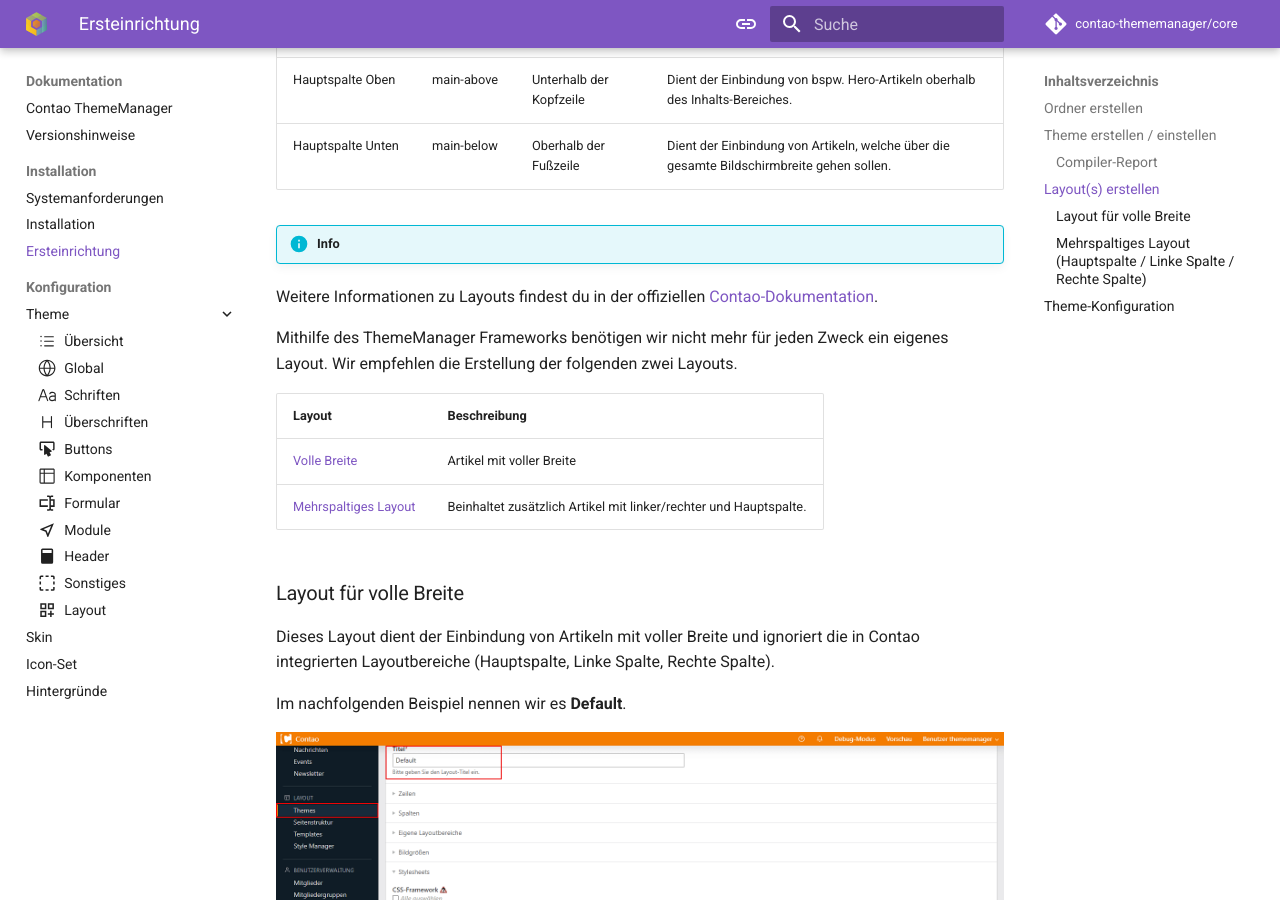
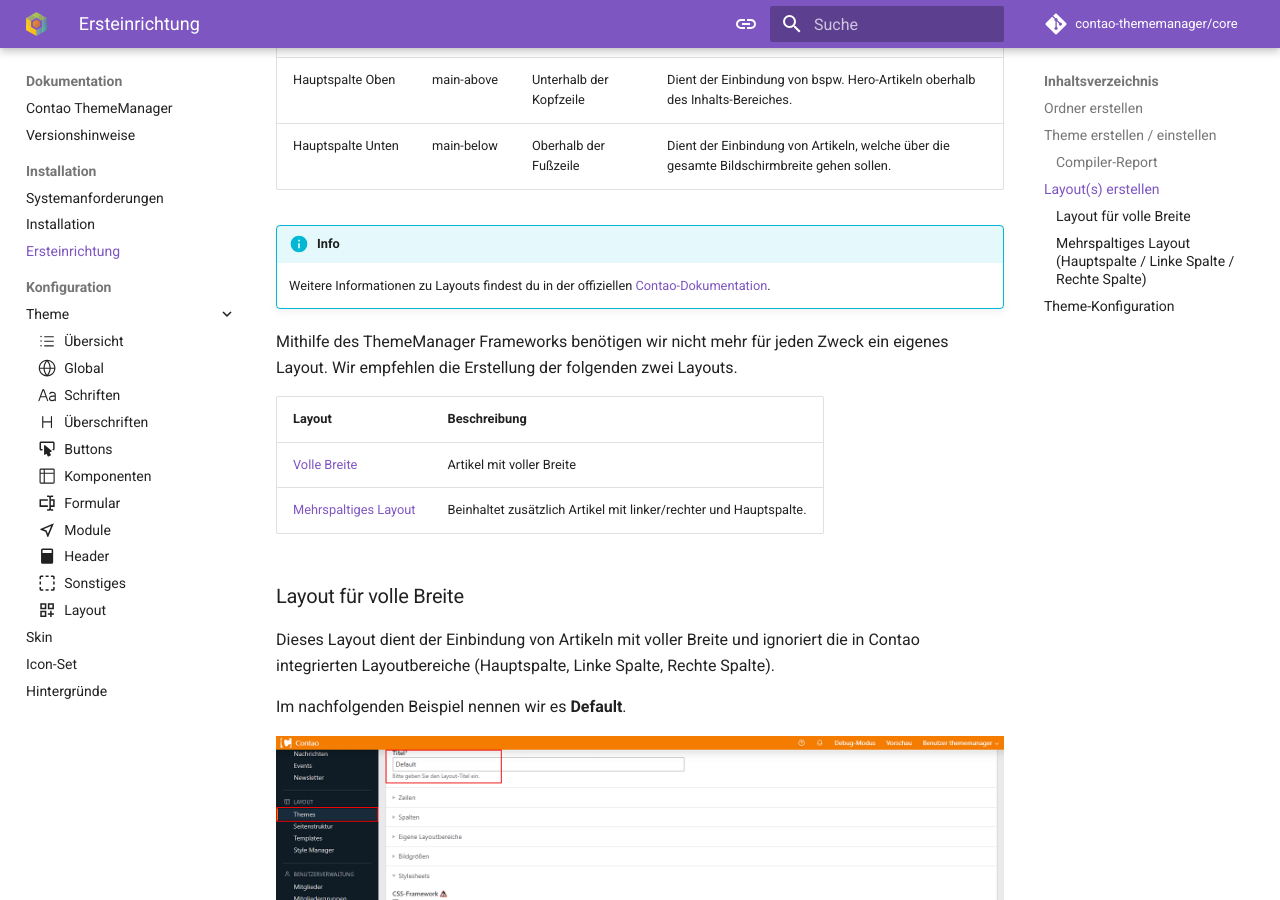
Before and after one commit to contao-thememanager/docs, an MkDocs documentation site: the page built from docs/pages/docs/installation/setup.md, in a window 1280 px wide and 900 px high, scrolled down 2634 px. Built offline with MkDocs 1.6.1 and Material for MkDocs 9.7.7, drawn with Linux system fonts in a browser that asks for light colours; comment, search, counter and statistics services are not loaded.

Commit message:
Prepare docs
- Update setup

```diff
--- a/docs/pages/docs/installation/setup.md
+++ b/docs/pages/docs/installation/setup.md
@@ -49,8 +49,9 @@
 | Hauptspalte Unten     | main-below | Oberhalb der Fußzeile   | Dient der Einbindung von Artikeln, welche über die gesamte Bildschirmbreite gehen sollen. |
 
 !!! info
-Weitere Informationen zu Layouts findest du in der
-offiziellen [Contao-Dokumentation](https://docs.contao.org/manual/de/layout/theme-manager/seitenlayouts-verwalten/).
+
+    Weitere Informationen zu Layouts findest du in der
+    offiziellen [Contao-Dokumentation](https://docs.contao.org/manual/de/layout/theme-manager/seitenlayouts-verwalten/).
 
 Mithilfe des ThemeManager Frameworks benötigen wir nicht mehr für jeden Zweck ein eigenes Layout. Wir empfehlen die
 Erstellung der folgenden zwei Layouts.
@@ -124,7 +125,7 @@
 
 ![Theme-Konfiguration](../../../assets/setup/3_theme_4.png)
 Die Theme-Konfiguration lässt sich nun über die Theme-Übersicht mithilfe des
-<img width="22" src="../../../assets/logo.svg" data-no-zoom> **Theme konfigurieren**-Buttons aufrufen.
+<img width="22" src="/docs/assets/logo.svg" data-no-zoom> **Theme konfigurieren**-Buttons aufrufen.
 
 ![Beispiel der Theme-Konfiguration](../../../assets/setup/5_config_1.png)
 *Änderung der primären Farbe*
```
